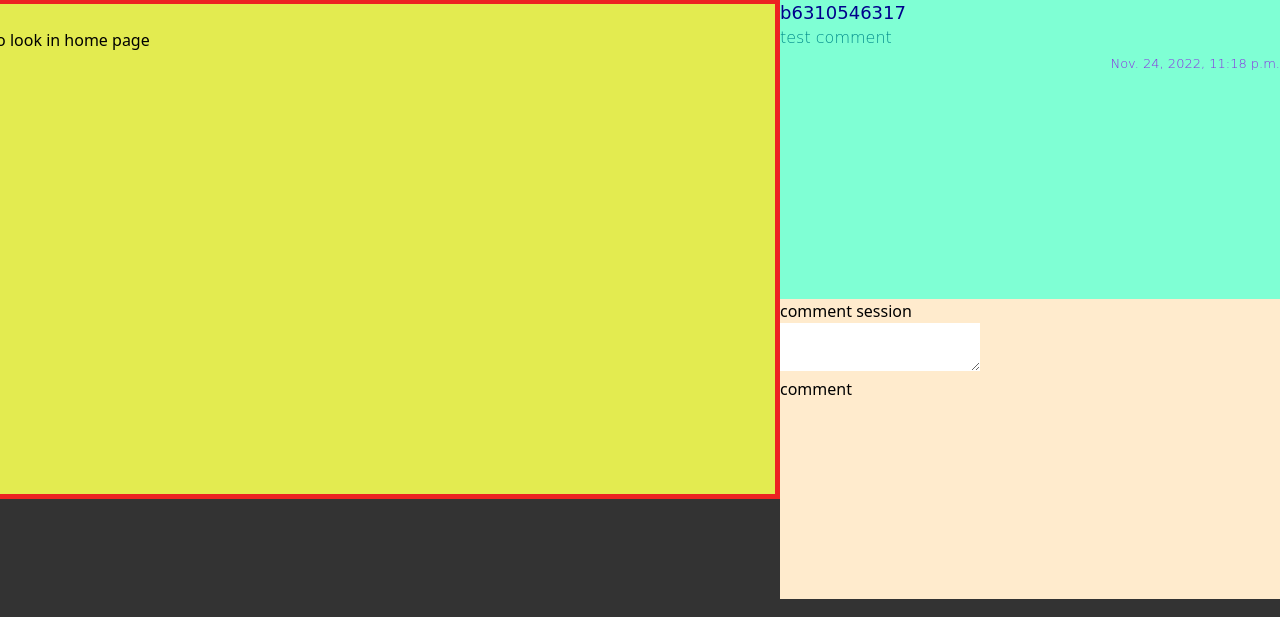
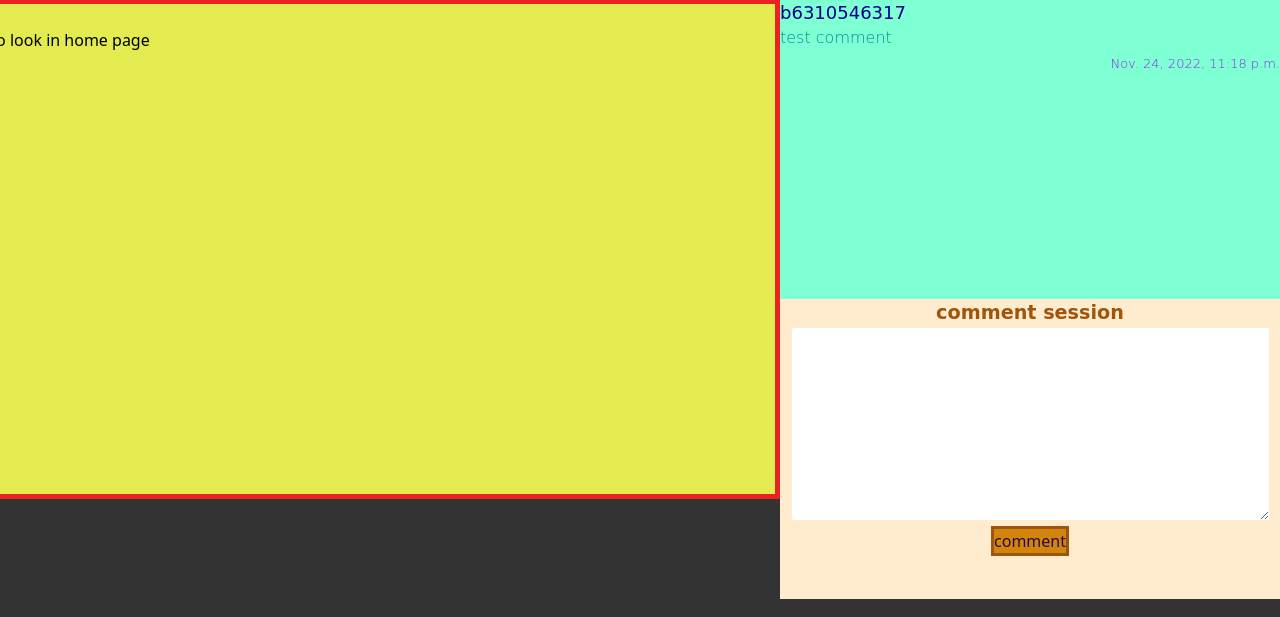
Before and after one commit to chinapat317/Fiction-Fans, a Django app: page /fiction/6/6/ in a window 1280 px wide. Shown: the part 183-800 px from the top of the page. Run offline with Django 4.2, Linux system fonts and the light colour scheme; data comes from the database, SQL or seed files in the repository; some libraries are stand-ins or nearby versions.

Commit message:
Enhanced homepage and chapter page

```diff
--- a/fiction_fans/templates/fiction_fans/chapter_page.html
+++ b/fiction_fans/templates/fiction_fans/chapter_page.html
@@ -73,11 +73,12 @@
         <div style="background-color: blanchedalmond; width: 500px; height: 300px;">
             <form action="{% url 'fiction_fans:chapter_comment'  fictionchapter.fiction_title_id fictionchapter.id %}" method="post">
             {% csrf_token %}
-                <fieldset>
-                <p>comment session</p>
-                <textarea id="comment_text" name="comment_text"></textarea>
+                <fieldset style="text-align: center;">
+                <h1 style="font-size: larger; font-weight:bold; font-family: cursive; color:#9e550c">comment session</h1>
+                <textarea id="comment_text" name="comment_text" rows="8" cols="50"></textarea>
+                <br>
+                <input type="submit" value="comment" style="background-color:rgb(209, 133, 10); border: 3px solid #9e550c; color: #2a084d;">
                 </fieldset>
-                <input type="submit" value="comment">
             </form>
         </div>
     </div>
```
